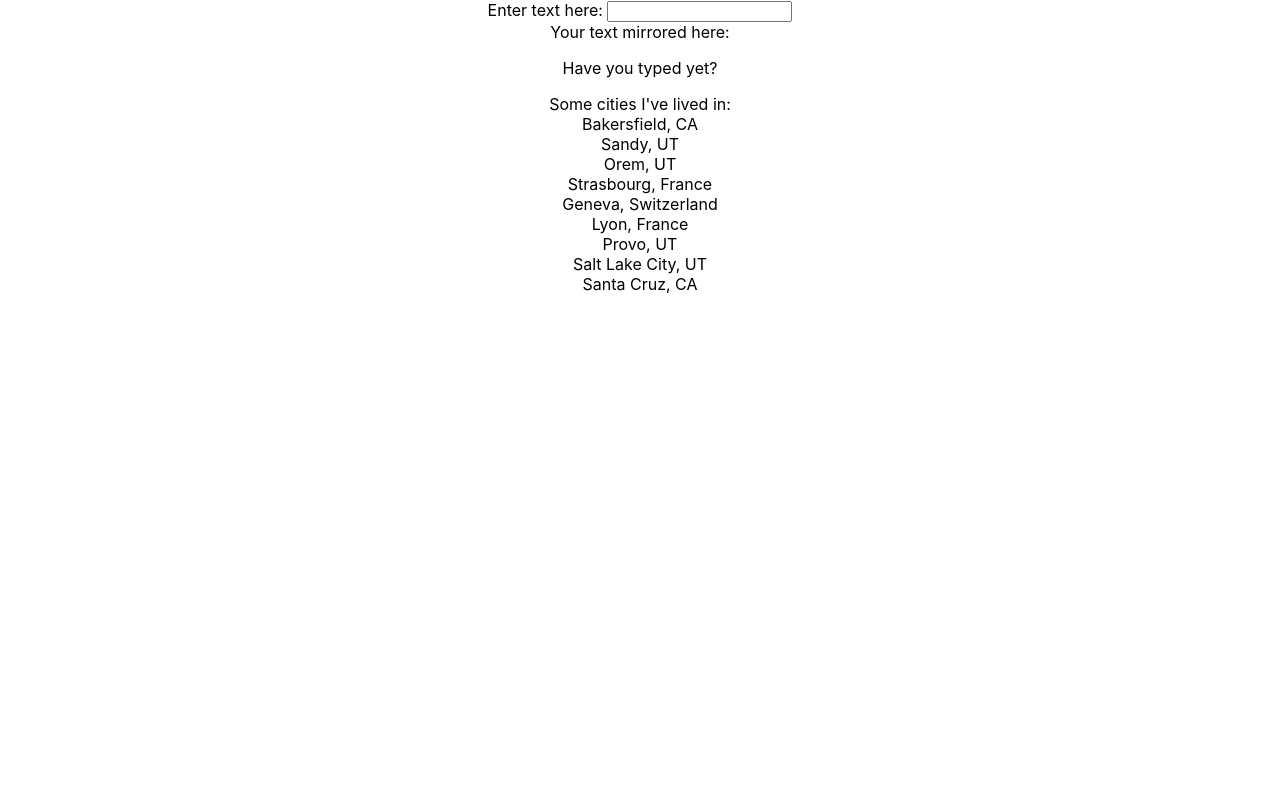
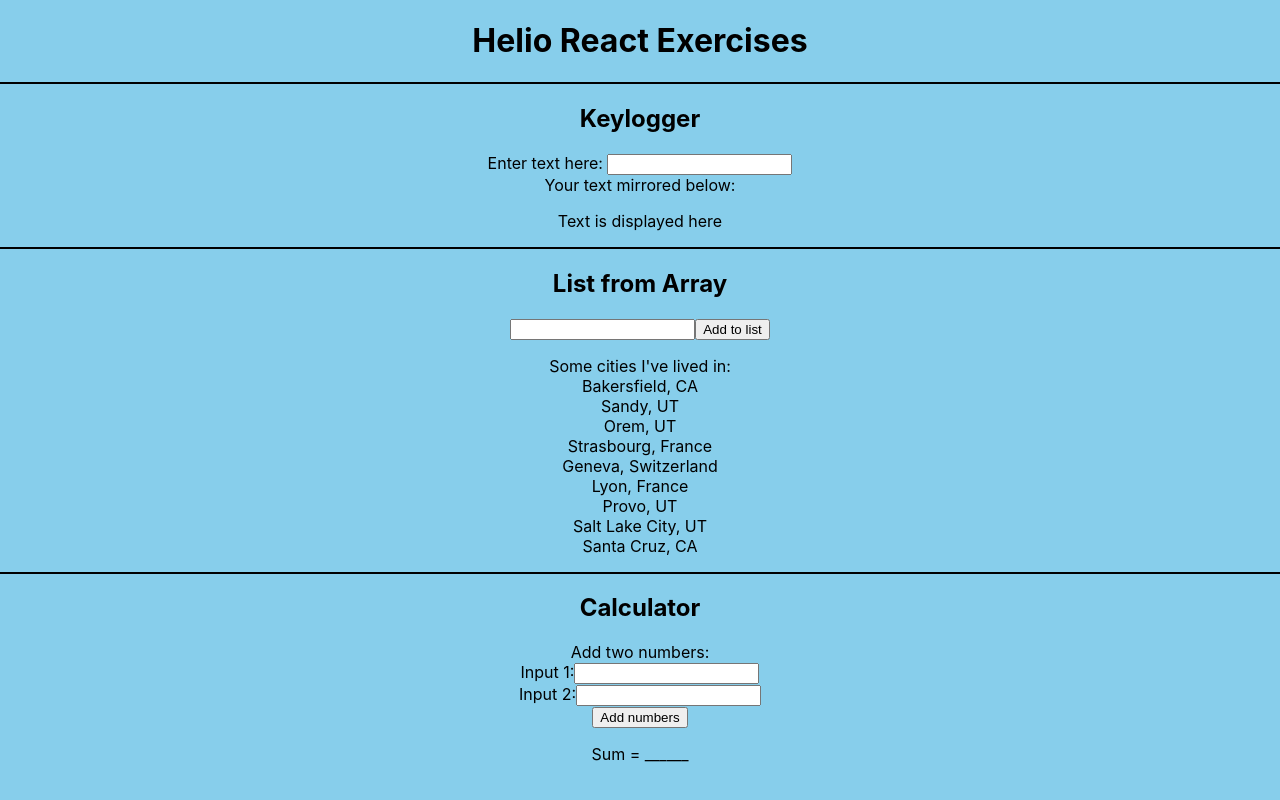
Before and after one commit to jaromb/helio-react-exercises, a React (Create React App) app: page / in a window 1280 px wide. Built offline with nearby package versions, Linux system fonts and the light colour scheme.

Commit message:
listmaker with button and enter key functionality

```diff
--- a/src/App.js
+++ b/src/App.js
@@ -6,31 +6,98 @@ import { ENGINE_METHOD_NONE } from 'constants';
 
 class App extends Component {
 state = {
-  text: 'Have you typed yet?'
+  text: 'Text is displayed here',
+  num1: '',
+  num2: '',
+  sum: ' ______',
+  listText: '',
+  list: ['Bakersfield, CA', 'Sandy, UT', 'Orem, UT', 'Strasbourg, France', 'Geneva, Switzerland', 'Lyon, France', 'Provo, UT', 'Salt Lake City, UT', 'Santa Cruz, CA']
 }
 
-cities = ['Bakersfield, CA', 'Sandy, UT', 'Orem, UT', 'Strasbourg, France', 'Geneva, Switzerland', 'Lyon, France', 'Provo, UT', 'Salt Lake City, UT', 'Santa Cruz, CA']
-listItems = this.cities.map((city) =>
-  <li>{city}</li>
+//KEYLOGGER
+mirrorText = (event) => this.setState({text: event.target.value});
+
+
+
+//CITY LIST
+
+
+listItems =this.state.list.map((item) =>
+  <li>{item}</li>)
+
+
+updateListText = (event) => {this.setState({listText: event.target.value})
+};
+
+handleEnter = (event) => {
+  if(event.key === 'Enter') {
+    this.addToList()
+  }
+}
+
+addToList = () => this.setState({
+  list: [...this.state.list, this.state.listText] }
 );
+
+// clearField = () => {
+//   this.refs.cityField = '';
+// }
+
+// addToListAndClear = () => {
+//   this.addToList();
+//   this.clearField()
+// }
+
+//CALCULATOR - add two numbers
+
+addTwoNumbers = () => {
+  console.log('Function executed...');
+  console.log('The state values are: ', + this.state.num1 + ' & ' + this.state.num2);
+  this.setState({sum: this.state.num1 + this.state.num2})
+};
+
+handleChangeInput1 = (e) => {
+  this.setState({num1: parseInt(e.target.value)})
+};
+
+handleChangeInput2 = (e) => {
+  this.setState({num2: parseInt(e.target.value)})
+};
 
 
 
 
-mirrorText = (event) => this.setState({text: event.target.value})
-
   render() {
     return (
       <div className="App">
-        <div class="keylogger">
+        <h1>Helio React Exercises</h1>
+        <div id="keylogger" class="newExercise">
+          <h2>Keylogger</h2>
           Enter text here: <input type="text" onChange={this.mirrorText}/>
           <br/>
-          Your text mirrored here:<p>{this.state.text}</p>
+          Your text mirrored below:<p>{this.state.text}</p>
         </div>
-        <div class="array-list">
+
+        <div id="array-list" class="newExercise">
+          <h2>List from Array</h2>
+          <input type='text' ref='city-field' onChange={this.updateListText} onKeyPress={this.handleEnter}></input>
+          <button onClick={this.addToList}>Add to list</button>
           <ul>Some cities I've lived in:
-            {this.listItems}
+            {this.state.list.map((item) =>
+   <li>{item}</li>)}
           </ul>
+        </div>
+
+        <div id="add-numbers" class="newExercise">
+          <h2>Calculator</h2>
+          <label>Add two numbers:</label>
+            <br/>
+              Input 1:<input id="number1" type="number" onChange={this.handleChangeInput1}></input>
+              <br/>
+              Input 2:<input id="number2" type="number" onChange={this.handleChangeInput2}></input>
+              <br/>
+              <button onClick={this.addTwoNumbers}>Add numbers</button>
+              <p>Sum ={this.state.sum}</p>
         </div>
       </div>
     );
--- a/src/index.css
+++ b/src/index.css
@@ -6,6 +6,7 @@ body {
     sans-serif;
   -webkit-font-smoothing: antialiased;
   -moz-osx-font-smoothing: grayscale;
+  background: skyblue;
 }
 
 code {
@@ -14,6 +15,11 @@ code {
 }
 
 ul {
-  list-style: none;
-  padding: 0;
+list-style: none;
+padding: 0;
+
 }
+
+.newExercise {
+  border-top: 2px solid black;
+}
```
